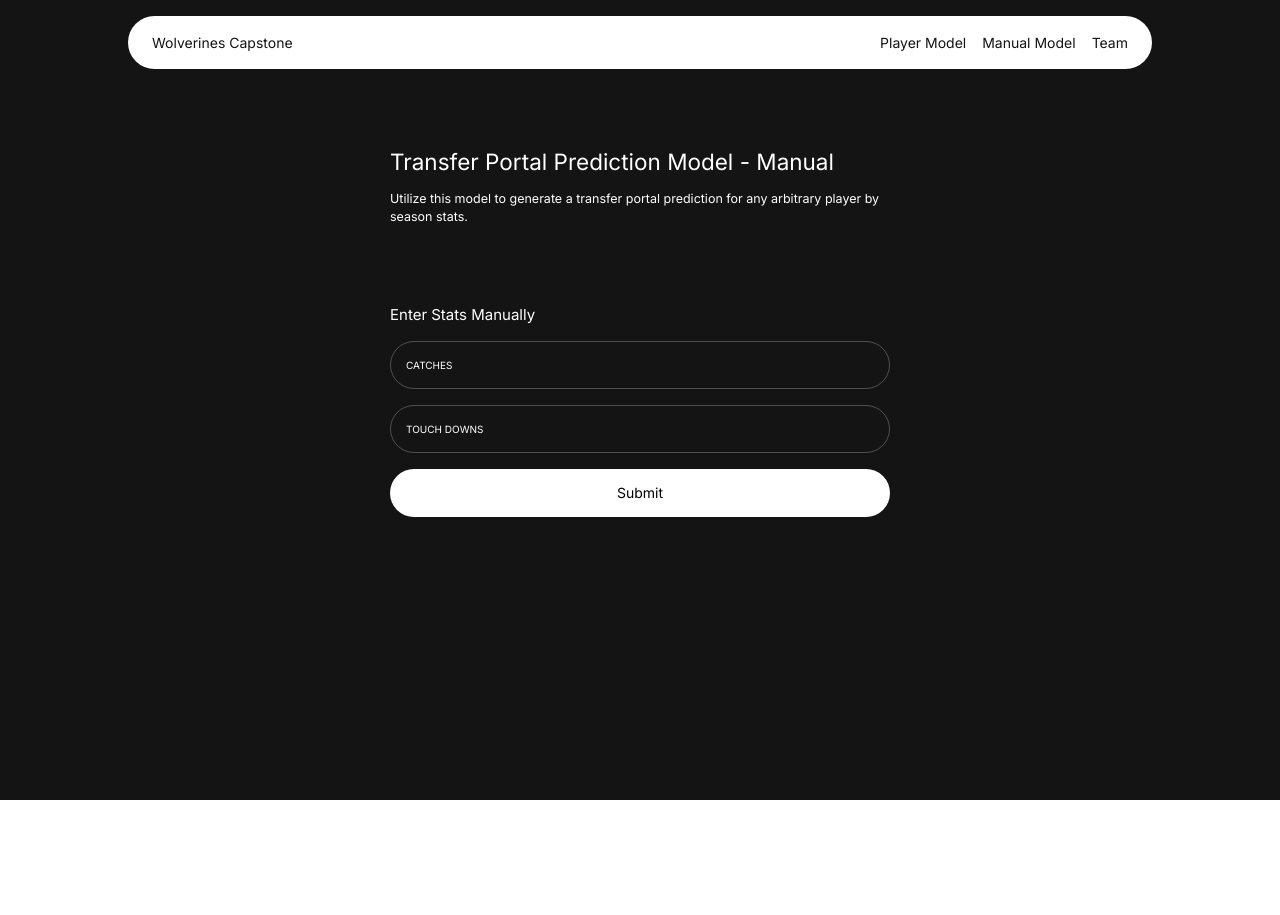
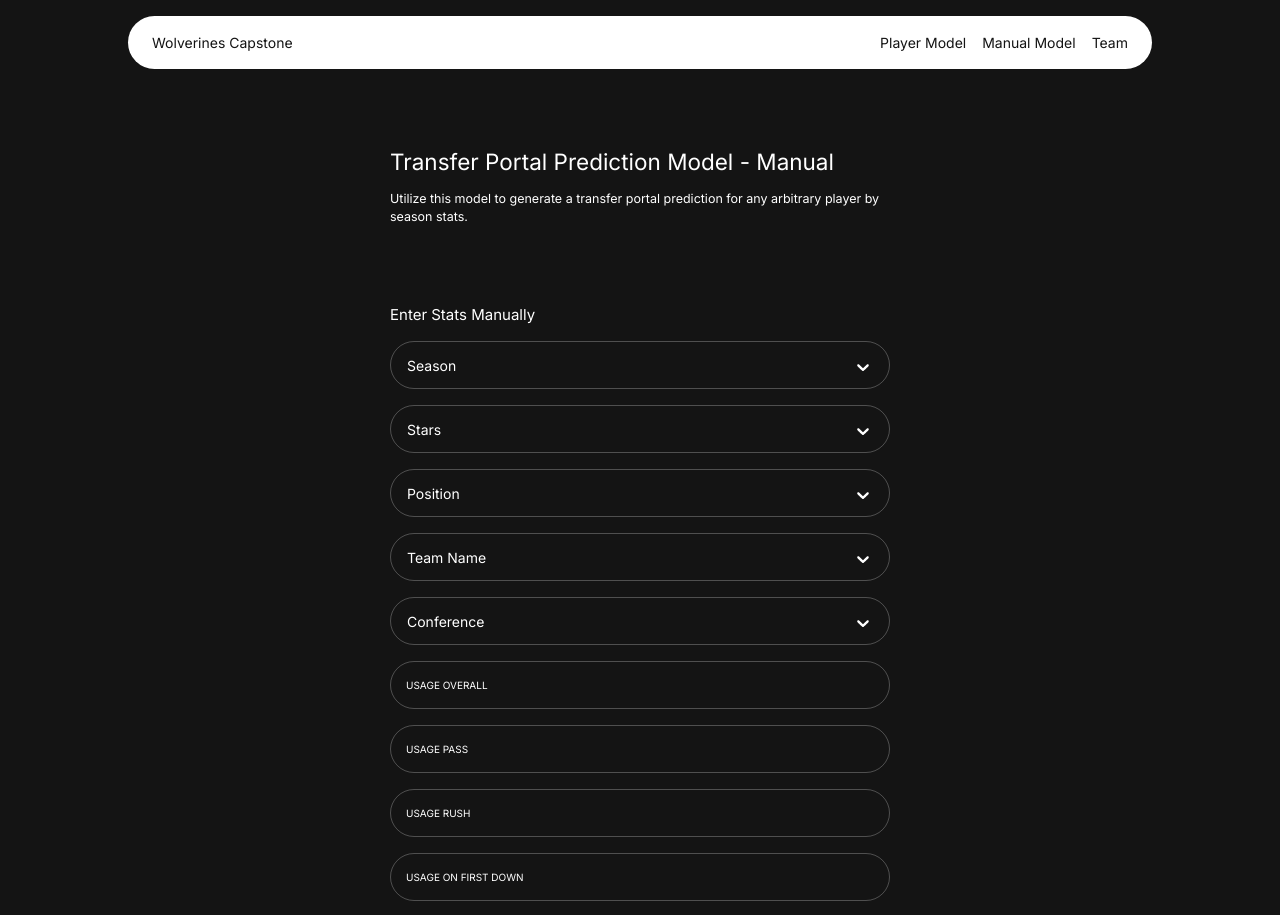
Before and after one commit to raulmartinez1855/wolverines-capstone, a Next.js app in the folder frontend/: page /manual in a window 1280 px wide. Shown: the top 915 px of the page. Before the commit the page ends 800 px from the top, so only its background shows below. Built offline with nearby package versions, Linux system fonts and the light colour scheme; no server answers.

Commit message:
initial manual submission values

```diff
--- a/frontend/src/components/Forms/ManualSubmissionForm.tsx
+++ b/frontend/src/components/Forms/ManualSubmissionForm.tsx
@@ -2,20 +2,143 @@ import TextInput from "@/components/Forms/Inputs/TextInput";
 import { Field } from "formik";
 import * as yup from "yup";
 import FormStateWrapper from "./FormStateWrapper";
+import SelectDropDown from "./SelectDropDown";
 
-const initalManualSubmissionFormValues = {
-  catches: undefined,
-  touchDowns: undefined,
-};
+const freeFormFields = [
+  { id: "Usage Overall", label: "Usage Overall" },
+  { id: "Usage Pass", label: "Usage Pass" },
+  { id: "Usage Rush", label: "Usage Rush" },
+  { id: "Usage FirstDown", label: "Usage on First Down" },
+  { id: "Usage SecondDown", label: "Usage on Second Down" },
+  { id: "Usage ThirdDown", label: "Usage on Third Down" },
+  { id: "Usage StandardDowns", label: "Usage on Standard Downs" },
+  { id: "Usage PassingDowns", label: "Usage on Passing Downs" },
+  { id: "ATT", label: "ATT" },
+  { id: "AVG", label: "AVG" },
+  { id: "CAR", label: "CAR" },
+  { id: "COMPLETIONS", label: "COMPLETIONS" },
+  { id: "FGA", label: "FGA" },
+  { id: "FGM", label: "FGM" },
+  { id: "FUM", label: "FUM" },
+  { id: "INT", label: "INT" },
+  { id: "In 20", label: "In 20" },
+  { id: "LONG", label: "LONG" },
+  { id: "LOST", label: "LOST" },
+  { id: "NO", label: "NO" },
+  { id: "PCT", label: "PCT" },
+  { id: "PD", label: "PD" },
+  { id: "PTS", label: "PTS" },
+  { id: "QB HUR", label: "QB HUR" },
+  { id: "REC", label: "REC" },
+  { id: "SACKS", label: "SACKS" },
+  { id: "SOLO", label: "SOLO" },
+  { id: "TB", label: "TB" },
+  { id: "TD", label: "TD" },
+  { id: "TFL", label: "TFL" },
+  { id: "TOT", label: "TOT" },
+  { id: "XPA", label: "XPA" },
+  { id: "XPM", label: "XPM" },
+  { id: "YDS", label: "YDS" },
+  { id: "YPA", label: "YPA" },
+  { id: "YPC", label: "YPC" },
+  { id: "YPP", label: "YPP" },
+  { id: "YPR", label: "YPR" },
+  { id: "Division", label: "Division" },
+  { id: "ExpectedWins", label: "Expected Wins" },
+  { id: "Total Games", label: "Total Games" },
+  { id: "Total Wins", label: "Total Wins" },
+  { id: "Total Losses", label: "Total Losses" },
+  { id: "Total Ties", label: "Total Ties" },
+  { id: "ConferenceGames Games", label: "Conference Games Games" },
+  { id: "ConferenceGames Wins", label: "Conference Games Wins" },
+  { id: "ConferenceGames Losses", label: "Conference Games Losses" },
+  { id: "ConferenceGames Ties", label: "Conference Games Ties" },
+  { id: "HomeGames Games", label: "Home Games Games" },
+  { id: "HomeGames Wins", label: "Home Games Wins" },
+  { id: "HomeGames Losses", label: "Home Games Losses" },
+  { id: "HomeGames Ties", label: "Home Games Ties" },
+  { id: "AwayGames Games", label: "Away Games Games" },
+  { id: "AwayGames Wins", label: "Away Games Wins" },
+  { id: "AwayGames Losses", label: "Away Games Losses" },
+  { id: "AwayGames Ties", label: "Away Games Ties" },
+  { id: "Team firstDowns", label: "Team First Downs" },
+  { id: "Team fourthDownConversions", label: "Team Fourth Down Conversions" },
+  { id: "Team fourthDowns", label: "Team Fourth Downs" },
+  { id: "Team fumblesLost", label: "Team Fumbles Lost" },
+  { id: "Team fumblesRecovered", label: "Team Fumbles Recovered" },
+  { id: "Team games", label: "Team Games" },
+  { id: "Team interceptionTDs", label: "Team Interception TDs" },
+  { id: "Team interceptionYards", label: "Team Interception Yards" },
+  { id: "Team interceptions", label: "Team Interceptions" },
+  { id: "Team kickReturnTDs", label: "Team Kick Return TDs" },
+  { id: "Team kickReturnYards", label: "Team Kick Return Yards" },
+  { id: "Team kickReturns", label: "Team Kick Returns" },
+  { id: "Team netPassingYards", label: "Team Net Passing Yards" },
+  { id: "Team passAttempts", label: "Team Pass Attempts" },
+  { id: "Team passCompletions", label: "Team Pass Completions" },
+  { id: "Team passesIntercepted", label: "Team Passes Intercepted" },
+  { id: "Team passingTDs", label: "Team Passing TDs" },
+  { id: "Team penalties", label: "Team Penalties" },
+  { id: "Team penaltyYards", label: "Team Penalty Yards" },
+  { id: "Team possessionTime", label: "Team Possession Time" },
+  { id: "Team puntReturnTDs", label: "Team Punt Return TDs" },
+  { id: "Team puntReturnYards", label: "Team Punt Return Yards" },
+  { id: "Team puntReturns", label: "Team Punt Returns" },
+  { id: "Team rushingAttempts", label: "Team Rushing Attempts" },
+  { id: "Team rushingTDs", label: "Team Rushing TDs" },
+  { id: "Team rushingYards", label: "Team Rushing Yards" },
+  { id: "Team sacks", label: "Team Sacks" },
+  { id: "Team tacklesForLoss", label: "Team Tackles For Loss" },
+  { id: "Team thirdDownConversions", label: "Team Third Down Conversions" },
+  { id: "Team thirdDowns", label: "Team Third Downs" },
+  { id: "Team totalYards", label: "Team Total Yards" },
+  { id: "Team turnovers", label: "Team Turnovers" },
+];
+
+const dropDownFields = [
+  { id: "Season", label: "Season", options: [{ label: "2020", value: 2020 }] },
+  { id: "Stars", label: "Stars", options: [{ label: "a", value: "a" }] },
+  // { id: "PlayerId", label: "Player Name", options: [{ label: "", value: "" }] },
+  {
+    id: "PositionId",
+    label: "Position",
+    options: [{ label: "a", value: "a" }],
+  },
+  { id: "TeamId", label: "Team Name", options: [{ label: "a", value: "a" }] },
+  {
+    id: "ConferenceId",
+    label: "Conference ",
+    options: [{ label: "a", value: "a" }],
+  },
+];
+
+const initalManualSubmissionFormValues = [
+  ...freeFormFields,
+  ...dropDownFields,
+].reduce((acc: any, cv) => {
+  acc[cv.id] = undefined;
+  return acc;
+}, {});
+
+console.log(initalManualSubmissionFormValues);
+
+const validationSchemaObj = [...freeFormFields, ...dropDownFields].reduce(
+  (acc: any, cv) => {
+    acc[cv.id] = yup.number().required(`${cv.label} is required`);
+    return acc;
+  },
+  {}
+);
+
+const validationSchema = yup.object(validationSchemaObj);
+
+console.log(validationSchema);
 
 export default function ManualSubmissionForm() {
   return (
     <FormStateWrapper
       initialValues={initalManualSubmissionFormValues}
-      validationSchema={yup.object({
-        catches: yup.number().required("Number of Catches is required"),
-        touchDowns: yup.number().required("Number of Touchdowns is required"),
-      })}
+      validationSchema={validationSchema}
     >
       <>
         <h2 className="text-4xl text-white">
@@ -26,21 +149,30 @@ export default function ManualSubmissionForm() {
           arbitrary player by season stats.
         </p>
         <h2 className="text-2xl text-white">Enter Stats Manually</h2>
-        <Field
-          id="catches"
-          name="catches"
-          labelCopy="Catches"
-          type="number"
-          component={TextInput}
-        />
 
-        <Field
-          id="touchDowns"
-          name="touchDowns"
-          labelCopy="Touch Downs"
-          type="number"
-          component={TextInput}
-        />
+        {dropDownFields.map((v) => {
+          return (
+            <Field
+              key={v.id}
+              name={v.id}
+              labelCopy={v.label}
+              options={v.options}
+              component={SelectDropDown}
+            />
+          );
+        })}
+        {freeFormFields.map((v) => {
+          return (
+            <Field
+              key={v.id}
+              id={v.id}
+              name={v.id}
+              labelCopy={v.label}
+              type="number"
+              component={TextInput}
+            />
+          );
+        })}
       </>
     </FormStateWrapper>
   );
```
